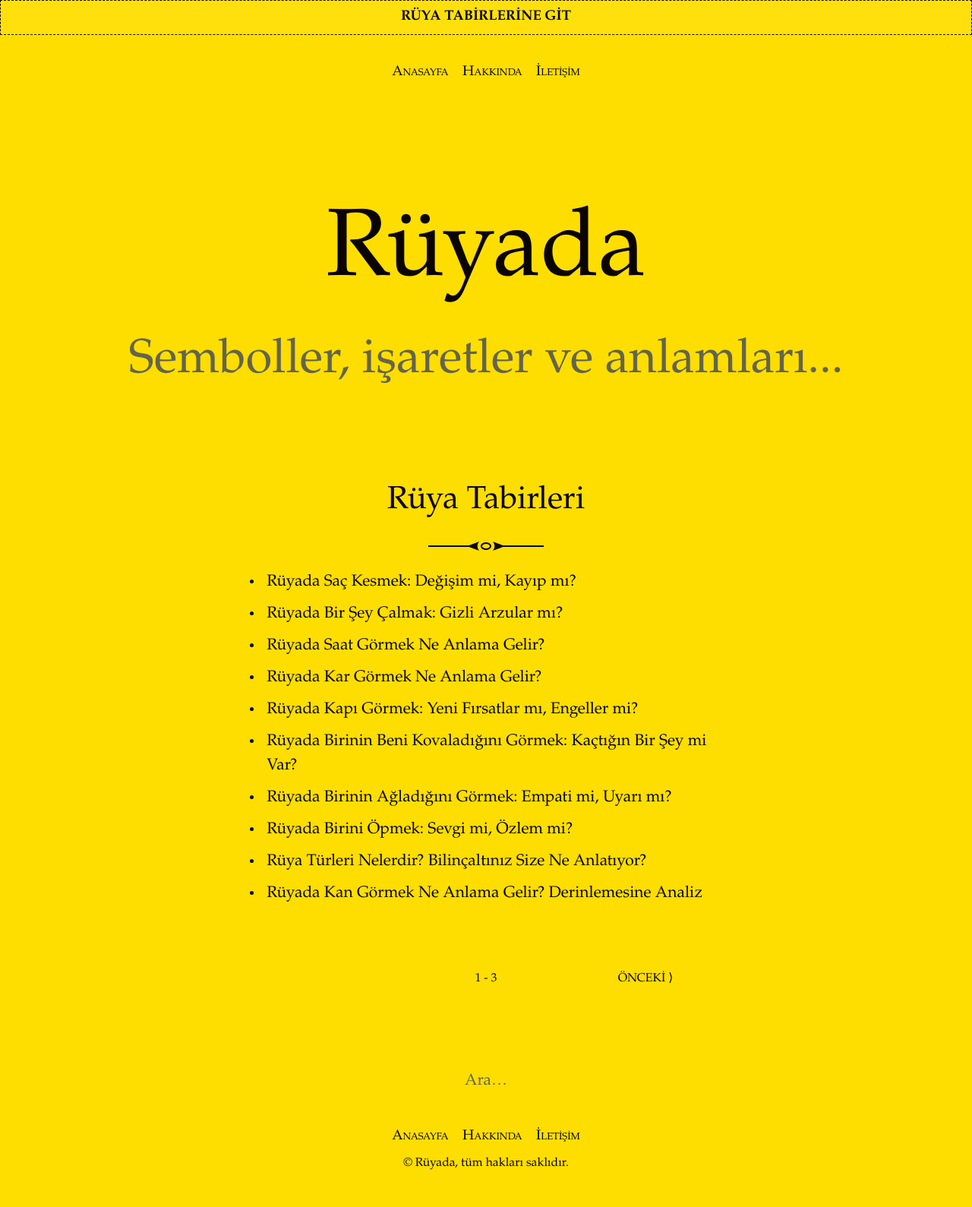
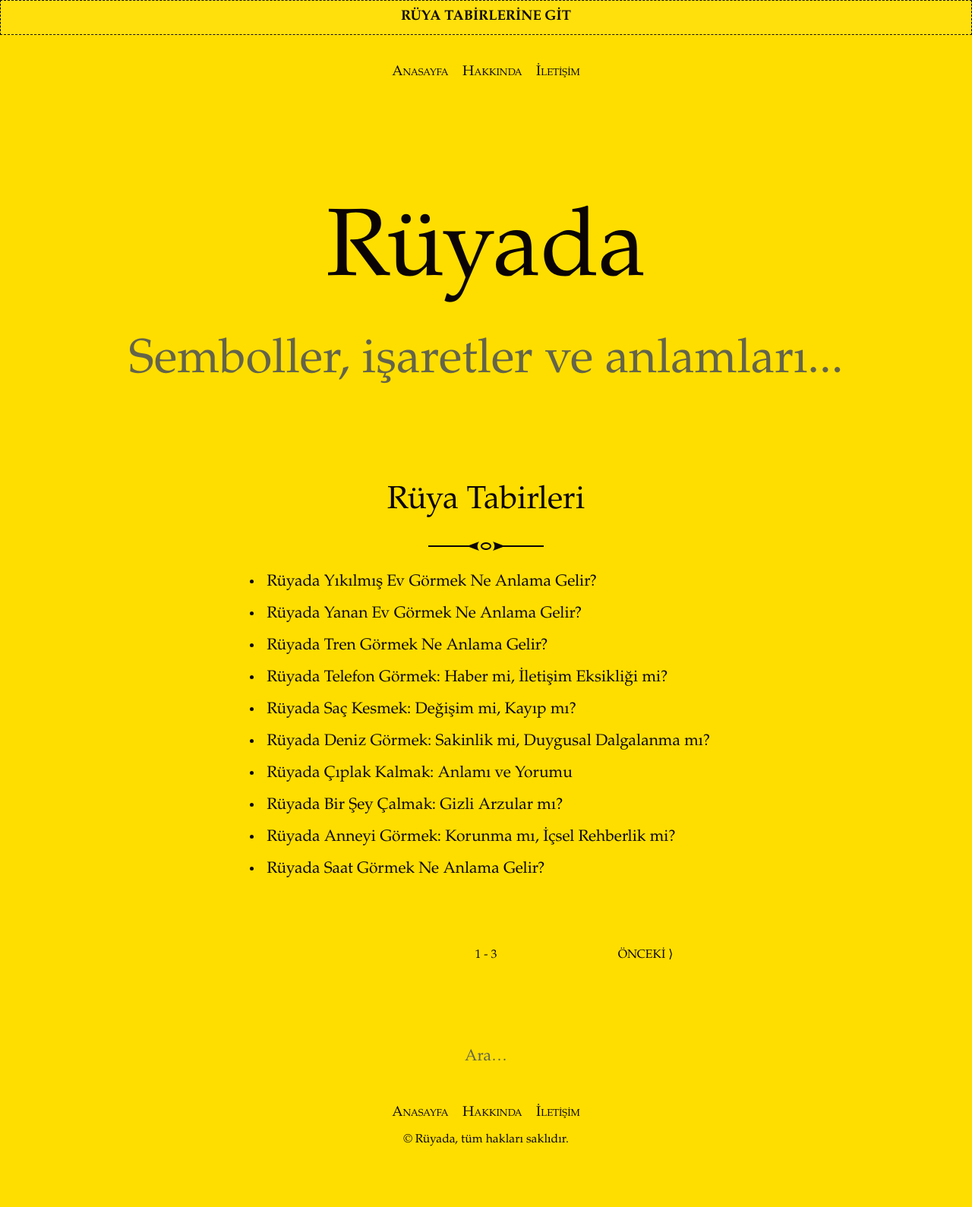
Before and after one commit to melihkocaturk/ruya-blog, a Jekyll site: the page built from index.html, in a window 1280 px wide. Shown: the whole page at 76% size. Built offline with Jekyll 4.4.1, drawn with Linux system fonts in a browser that asks for light colours; the list of posts is cut into pages by our own code; after the commit the page ends 1557 px from its top, so only the background shows below that; some of the changed lines change nothing that is shown.

Commit message:
new posts added

```diff
--- a/_config.yml
+++ b/_config.yml
@@ -49,3 +49,4 @@ permalink: /:title
 google_analytics: "G-TTT59G780P"
 disqus:
   shortname: ruyada
+comments: true
--- /dev/null
+++ b/_posts/2025/2025-02-20-ruyada-anneyi-gormek.md
@@ -0,0 +1,34 @@
+---
+layout: post
+title: "Rüyada Anneyi Görmek: Korunma mı, İçsel Rehberlik mi?"
+description: "Anneyi rüyada görmek genellikle sıcaklık, güven ve korunma hissiyle ilişkilendirilir."
+author: Morpheus
+---
+
+Rüyalar, bilinçaltımızın bize mesajlar ilettiği gizemli dünyalardır. Özellikle sevdiklerimizi rüyalarımızda görmek, derin anlamlar taşıyabilir. Anneyi rüyada görmek ise genellikle sıcaklık, güven ve korunma hissiyle ilişkilendirilir. Peki, bu rüyalar gerçekten sadece bir güven duygusunu mu yansıtıyor, yoksa içsel rehberlik mesajları mı içeriyor?
+
+## Anneyi Rüyada Görmek Ne Anlama Gelir?
+
+Annenin rüyada görülmesi, farklı şekillerde yorumlanabilir. Annenin yaşayıp yaşamadığı, rüyanın içeriği ve rüya sahibinin o anki ruh hali gibi faktörler, anlamı değiştirebilir. Genel olarak, anneyi rüyada görmek şu temaları içerebilir:
+
+- **Korunma ve Güven**: Anne figürü, hayatın en güçlü koruyucu ve besleyici sembollerinden biridir. Bu nedenle, böyle bir rüya kişinin kendini güvende hissetmeye ihtiyacı olduğunu gösterebilir.
+- **Özlem ve Hasret**: Eğer rüyayı gören kişi annesinden uzakta ya da onu kaybetmişse, bu rüya özlem duygularının bir yansıması olabilir.
+- **İçsel Rehberlik**: Annenin rüyada bir şeyler söylemesi veya yönlendirmesi, bilinçaltının bir mesajı olabilir. Kendi iç sesinizi dinlemeniz gerektiğine işaret edebilir.
+- **Uyarı ve Duygusal Rehberlik**: Rüyanızda anneniz sizi uyarıyor veya bir konuda öğüt veriyorsa, bu bilinçaltınızın size yol göstermeye çalıştığını gösteriyor olabilir.
+
+## Rüyada Anneyi Farklı Şekillerde Görmek
+
+- **Mutlu ve huzurlu bir anne görmek**: Hayatınızda olumlu bir döneme gireceğinize veya içsel huzura kavuşacağınıza işaret edebilir.
+- **Üzgün veya ağlayan bir anne görmek**: Hayatınızda bazı konulara dikkat etmeniz gerektiğini ya da vicdani bir yük taşıdığınızı gösterebilir.
+- **Anneyle konuşmak**: Yakın zamanda önemli bir karar vermeniz gerekebileceğine veya bilinçaltınızın size rehberlik etmeye çalıştığına işaret edebilir.
+- **Ölmüş anneyi görmek**: Bu tür rüyalar genellikle geçmişe duyulan özlem veya annenin verdiği öğütlerin yeniden hatırlanmasıyla ilgilidir. Eğer size bir şey söylüyorsa, bilinçaltınız onun rehberliğine ihtiyaç duyuyor olabilir.
+
+## Rüyalar Mesaj mı, Sadece Zihinsel Bir Süreç mi?
+
+Bazı psikologlar, rüyaların bilinçaltımızdaki duygu ve düşüncelerin yansıması olduğunu söylerken, bazı ruhani inanışlara göre rüyalar mesajlar taşıyabilir. Annenizi rüyanızda görmek, sizin için önemli olan bir konuda bilinçaltınızın size yol göstermeye çalıştığını düşündürebilir.
+
+Eğer bu tür rüyalar sık sık tekrarlanıyorsa, o rüyadaki detayları not almak ve duygularınızı analiz etmek faydalı olabilir. Rüyanızın size ne anlatmaya çalıştığını anlamaya çalışarak, hayatınızdaki bazı eksiklikleri veya ihtiyaçları daha iyi fark edebilirsiniz.
+
+## Sonuç
+
+Anneyi rüyada görmek, kişinin duygusal durumuna, bilinçaltındaki düşüncelerine ve yaşamındaki mevcut olaylara bağlı olarak farklı anlamlar taşıyabilir. Bu rüya bazen korunma ihtiyacınızı, bazen de içinizde saklı olan rehberlik arayışınızı yansıtıyor olabilir. Rüyalarınızı analiz ederken sezgilerinize güvenmeyi unutmayın!
--- /dev/null
+++ b/_posts/2025/2025-02-20-ruyada-ciplak-kalmak.md
@@ -0,0 +1,29 @@
+---
+layout: post
+title: "Rüyada Çıplak Kalmak: Anlamı ve Yorumu"
+description: "Rüyada çıplak kalmanın anlamı nedir? Bu rüya neye işaret eder?"
+author: Morpheus
+---
+
+Rüyalar, bilinçaltımızın birer yansımasıdır ve günlük yaşantımızla, duygularımızla doğrudan bağlantılıdır. Bazı rüyalar bizi huzursuz edebilir, hatta utanç duygusuna neden olabilir. "Rüyada çıplak kalmak" da bu türden bir rüyadır ve pek çok kişi için endişe verici olabilir. Peki, rüyada çıplak kalmanın anlamı nedir? Bu rüya neye işaret eder?
+
+## Rüyada Çıplak Kalmanın Genel Yorumu
+
+Rüyada kendini çıplak görmek, kişinin iç dünyasındaki savunmasızlık, güvensizlik veya mahcubiyet duygularını yansıtabilir. Çoğu zaman bu rüya, kişinin gerçek hayatında bir konuda açığa çıkma korkusu yaşadığını gösterir. Özellikle toplum içinde çıplak kalmak, başkaları tarafından yargılanma korkusuna veya bir sırrın ifşa edilmesine işaret edebilir.
+
+Bununla birlikte, çıplaklık her zaman olumsuz bir anlam taşımaz. Bazı rüya yorumcularına göre, çıplak olmak doğallığı ve samimiyeti de temsil edebilir. Eğer rüyanızda çıplak olmanıza rağmen utanmıyorsanız, bu, kendinizle barışık olduğunuzun ve özgüveninizin yüksek olduğunun göstergesi olabilir.
+
+## Rüyanın Detaylarına Göre Anlamları
+
+- **Kalabalık içinde çıplak kalmak**: Kendinizi savunmasız hissettiğinizi veya başkalarının sizi eleştireceğinden korktuğunuzu gösterebilir.
+- **Evde çıplak olmak**: Kendi iç dünyanızda rahat olduğunuzu ve kendinizi olduğunuz gibi kabul ettiğinizi simgeler.
+- **Bir başkasını çıplak görmek**: Çevrenizdeki bir kişinin sırrına veya zayıflığına tanık olabilirsiniz.
+- **Çıplak olup utanmamak**: İçsel bir özgürlüğe ulaştığınızı ve başkalarının ne düşündüğünü umursamadığınızı gösterir.
+
+## Psikolojik Açıdan Rüyada Çıplaklık
+
+Psikanaliz açısından çıplaklık, bastırılmış duygularla ilişkilendirilebilir. Sigmund Freud’a göre bu tür rüyalar, kişinin bilinçaltında gizlediği korkuların veya arzuların bir yansıması olabilir. Carl Jung ise çıplaklığı, bireyin gerçek benliğiyle yüzleşme çabası olarak değerlendirmiştir.
+
+## Sonuç
+
+Rüyada çıplak kalmak, kişinin bilinçaltındaki güvensizlikleri veya özgüven seviyesini ortaya çıkaran bir rüyadır. Rüyanın detayları ve rüya sahibinin hisleri, yorumlamada büyük rol oynar. Eğer bu tür rüyalar sık sık tekrar ediyorsa, günlük hayatta yaşanan stres faktörleri veya bastırılmış duygular üzerinde düşünmek faydalı olabilir. Unutmayın, rüyalar her zaman korkulacak şeyler değildir; bazen kendimizi daha iyi anlamamıza yardımcı olan rehberlerdir.
--- /dev/null
+++ b/_posts/2025/2025-02-20-ruyada-deniz-gormek.md
@@ -0,0 +1,36 @@
+---
+layout: post
+title: "Rüyada Deniz Görmek: Sakinlik mi, Duygusal Dalgalanma mı?"
+description: "Sakin bir deniz huzuru mu, yoksa dalgalı bir deniz duygusal çalkantıyı mı simgeler?"
+author: Morpheus
+---
+
+Rüyalar, bilinçaltımızın bizlere sunduğu gizemli mesajlarla doludur. Özellikle doğa unsurlarını içeren rüyalar, güçlü semboller barındırır. Deniz, sonsuzluğu, derin duyguları ve bilinçaltının gizli katmanlarını temsil eden etkileyici bir rüya simgesidir. Peki, rüyada deniz görmek ne anlama gelir? Sakin bir deniz huzuru mu, yoksa dalgalı bir deniz duygusal çalkantıyı mı simgeler?
+
+## Sakin ve Durgun Deniz: İç Huzur ve Denge
+
+Rüyanızda gördüğünüz deniz sakin ve durgunsa, bu genellikle iç huzura, dinginliğe ve duygusal dengenize işaret eder. Hayatınızda şu an kendinizi güvende ve mutlu hissediyor olabilirsiniz. Aynı zamanda, sakin bir deniz yeni başlangıçların habercisi olabilir. Kendi iç dünyanızda bir denge kurduğunuzun ve olaylara daha bilinçli yaklaştığınızın bir göstergesi olabilir.
+
+## Dalgalı ve Fırtınalı Deniz: Duygusal Çalkantılar
+
+Eğer rüyanızda deniz dalgalıysa, bu genellikle içsel karmaşa, stres ve duygusal zorlukların bir yansımasıdır. Günlük hayatta yaşadığınız belirsizlikler, endişeler ya da bastırılmış duygular, rüyanızda fırtınalı bir deniz olarak karşınıza çıkabilir. Büyük dalgalar, hayatınızda sizi zorlayan durumlarla yüzleşmek zorunda kalabileceğinizi gösterir. Eğer fırtınanın içinde olduğunuzu hissediyorsanız, bilinçaltınız size mevcut problemlerle yüzleşme zamanı geldiğini söylüyor olabilir.
+
+## Denizin Rengi ve Anlamı
+
+Denizin rengi de rüyanın anlamını etkileyen önemli bir faktördür:
+
+- **Masmavi ve berrak bir deniz**, iç huzurunuzu ve olumlu düşüncelerinizi simgeler.
+- **Koyu ve bulanık bir deniz**, belirsizlikleri, korkuları ve kararsızlıkları ifade edebilir.
+- **Kırmızımsı veya garip renklerde bir deniz**, hayatınızda sizi huzursuz eden olayların varlığına işaret edebilir.
+
+## Denizle Olan Etkileşim: Özgürlük ya da Endişe
+
+- Eğer rüyanızda denize giriyorsanız, bu genellikle bir arınma sürecinde olduğunuzu gösterir. Belki de geçmişte yaşadığınız bir durumu geride bırakmaya hazırsınız.
+- Deniz kenarında durup sadece izliyorsanız, bilinçaltınız size bazı kararları düşünmeniz için zaman tanıyor olabilir.
+- Deniz sizi içine çekiyorsa veya boğuluyorsanız, bilinçaltınızdaki bastırılmış korkuların ve kaygıların su yüzüne çıkmaya başladığını simgeler.
+
+## Sonuç: Rüyanın Şifrelerini Çözmek
+
+Rüyada deniz görmek, kişinin bilinçaltındaki duygusal durumuna dair güçlü ipuçları sunar. Sakin bir deniz huzuru simgelerken, dalgalı bir deniz içsel çatışmalara işaret edebilir. Rüyanızın detaylarını hatırlayarak, kendiniz ve yaşamınızdaki süreçler hakkında daha fazla içgörü kazanabilirsiniz.
+
+Siz hiç rüyanızda deniz gördünüz mü? Eğer gördüyseniz, rüyanızın nasıl bir anlam taşıdığını hiç düşündünüz mü?
--- /dev/null
+++ b/_posts/2025/2025-02-20-ruyada-telefon-gormek.md
@@ -0,0 +1,31 @@
+---
+layout: post
+title: "Rüyada Telefon Görmek: Haber mi, İletişim Eksikliği mi?"
+description: "Rüyada telefon görmek ne anlama gelir? Bu, önemli bir haberin habercisi mi, yoksa iletişim eksikliğinin bir yansıması mı?"
+author: Morpheus
+---
+
+Rüyalar, bilinçaltımızın bize mesajlar gönderdiği gizemli dünyalardır. Günlük hayatta sıkça kullandığımız nesnelerden biri olan telefon da rüyalarda farklı anlamlar taşıyabilir. Peki, rüyada telefon görmek ne anlama gelir? Bu, önemli bir haberin habercisi mi, yoksa iletişim eksikliğinin bir yansıması mı?
+
+## Rüyada Telefon Görmenin Anlamları
+
+Rüyada telefon görmek, rüyanın içeriğine ve hissedilen duygulara bağlı olarak farklı şekillerde yorumlanabilir:
+
+1. **Haber Almak**: Telefon genellikle iletişimi temsil ettiğinden, rüyanızda telefon görmek önemli bir haber alacağınızın işareti olabilir. Bu haber, beklediğiniz bir gelişmeye dair olabilir ya da sizi şaşırtacak yeni bir bilgiyi temsil edebilir.
+2. **İletişim Eksikliği**: Eğer rüyanızda telefon bozuksa, şarjı bitmişse veya bağlantı kuramıyorsanız, bu durum çevrenizle iletişim kurmada zorlandığınızı gösterebilir. Belki de birisiyle aranızda çözülmesi gereken bir problem vardır.
+3. **Uyarı ve İçgüdüler**: Rüyada çalan bir telefonu açamamak ya da arayanın kim olduğunu bilememek, dikkatinizi çekmeniz gereken bir durumu işaret edebilir. Hayatınızdaki önemli bir konuya yeterince odaklanmadığınızın veya bir fırsatı kaçırmak üzere olduğunuzun göstergesi olabilir.
+4. **Geçmişten Gelen Bağlantılar**: Rüyada eski bir telefon görmek ya da geçmişten biriyle telefonla konuşmak, geçmişinizle bağlantılı bir konuya dikkat etmeniz gerektiğini ifade edebilir. Belki de geçmişte yarım kalan bir mesele yeniden gündeme gelecektir.
+5. **Bilinçaltı Duygular**: Telefonla konuştuğunuz kişinin kim olduğu ve konuşmanın içeriği de rüyanın anlamını derinleştirebilir. Eğer sevdiğiniz biriyle konuşuyorsanız, onunla ilgili özlem duyuyor olabilirsiniz. Tersine, gergin bir konuşma yapıyorsanız, bilinçaltınızda çözülmesi gereken bir huzursuzluk olabilir.
+
+## Rüyanızda Telefon Görürseniz Ne Yapmalısınız?
+
+Rüyalar kişisel deneyimlere dayandığı için, en doğru yorumu yapabilmek adına rüyanızın detaylarını gözden geçirin:
+
+- Telefon çalışıyor muydu?
+- Kiminle konuşuyordunuz?
+- Telefonu açabildiniz mi, yoksa sorun mu yaşadınız?
+- Rüya sırasında nasıl hissettiniz?
+
+Bu detaylar, rüyanızın sizin için ne anlama geldiğini daha iyi anlamanıza yardımcı olabilir. Eğer rüyanız size bir mesaj veriyorsa, bunu gerçek hayatınıza nasıl uygulayabileceğinizi düşünmek faydalı olacaktır.
+
+**Sonuç olarak**, rüyada telefon görmek haberci bir işaret, iletişim eksikliğinin yansıması veya içsel bir uyarı olabilir. Rüyanızın detaylarına odaklanarak, bilinçaltınızın size ne anlatmak istediğini keşfedebilirsiniz. Unutmayın, rüyalar bazen sadece günlük yaşantımızın bir yansıması, bazen de hayatımızı yönlendiren önemli ipuçlarıdır.
--- /dev/null
+++ b/_posts/2025/2025-02-20-ruyada-tren-gormek-ne-anlama-gelir.md
@@ -0,0 +1,31 @@
+---
+layout: post
+title: "Rüyada Tren Görmek Ne Anlama Gelir?"
+description: "Tren, yolculuk ve değişimi simgelediğinden, kişinin hayatında yeni bir dönemin başlangıcı olarak yorumlanbilir."
+author: Morpheus
+---
+
+Rüyalar, bilinçaltımızın bize sunduğu gizemli mesajlarla doludur. Tren rüyaları da bu anlamda önemli semboller taşır. Genellikle hayat yolculuğunu, hedeflere ulaşma sürecini veya önemli değişim ve dönüşümleri simgeler. Peki, rüyada tren görmek ne anlama gelir? İşte detayları...
+
+## Rüyada Tren Görmek Genel Anlamı
+
+Rüyada tren görmek, düzenli ve planlı bir hayatı ifade edebilir. Tren rayları, belirli bir yolu takip ettiğimizin göstergesi olabilir. Bu, hayatınızdaki olayların belli bir plana göre ilerlediğine işaret edebilir. Aynı zamanda tren, yolculuk ve değişimi simgelediğinden, kişinin hayatında yeni bir dönemin başlangıcına da yorulabilir.
+
+## Farklı Tren Rüyalarının Anlamları
+
+- **Hareket Halindeki Bir Tren Görmek**: Eğer rüyanızda bir trenin hareket ettiğini görüyorsanız, bu, hedeflerinize doğru ilerlediğinizi ve başarılı olacağınızı gösterir.
+- **Trene Binmek**: Trene bindiğinizi görmek, hayatınızda önemli bir adım atacağınıza, yeni fırsatlarla karşılaşacağınıza işaret eder.
+- **Treni Kaçırmak**: Rüyanızda treni kaçırdığınızı görmek, bazı fırsatları değerlendiremediğinizi veya zaman yönetiminde eksiklikler yaşadığınızı simgeliyor olabilir.
+- **Raydan Çıkan Bir Tren Görmek**: Hayatınızda bazı şeylerin kontrolden çıkmış olabileceğini veya planlarınızın beklediğiniz gibi gitmediğini gösterir.
+- **Boş Bir Tren Görmek**: Çevrenizde yalnız hissettiğinizi ya da beklentilerinizin karşılanmadığını ifade edebilir.
+- **Kalabalık Bir Tren Görmek**: Sosyal hayatınızın hareketli olduğunu veya hayatınızdaki insanlarla ortak bir yolculuk yaptığınızı simgeler.
+
+## Tren Rüyalarının Psikolojik Yorumu
+
+Rüyada tren görmek, bilinçaltımızın düzenli ve programlı bir yaşam isteğini de yansıtabilir. Eğer rüyanızda treni kaçırıyorsanız, bu genellikle geçmişe dair pişmanlıklarınızı veya bir şeyleri zamanında yapamama kaygısını ifade eder.
+
+## Sonuç
+
+Rüyalarda tren görmek, kişinin hayat yolculuğu, hedefleri ve değişimleri hakkında ipuçları sunar. Trenin hareketi, doluluğu ya da raydan çıkışı gibi detaylar, rüyanın anlamını daha iyi kavramamıza yardımcı olabilir. Unutmayın ki rüyalar kişisel deneyimlere göre değişebilir, bu yüzden en doğru yorumu yapmak için kendi hayatınızı ve hislerinizi göz önünde bulundurmalısınız.
+
+Siz hiç rüyanızda tren gördünüz mü? Görmüşseniz, yorumlarda paylaşabilirsiniz!
--- /dev/null
+++ b/_posts/2025/2025-02-20-ruyada-yanan-ev-gormek-ne-anlama-gelir.md
@@ -0,0 +1,35 @@
+---
+layout: post
+title: "Rüyada Yanan Ev Görmek Ne Anlama Gelir?"
+description: "Rüyada yanan bir ev görmek, oldukça etkileyici ve korkutucu bir deneyim olabilir. Peki, bu rüya ne anlama gelir?"
+author: Morpheus
+---
+
+Rüyalar, bilinçaltımızın yansımalarıdır ve bazen bize önemli mesajlar verir. Rüyada yanan bir ev görmek, oldukça etkileyici ve korkutucu bir deneyim olabilir. Peki, bu rüya ne anlama gelir? İşte detaylı bir yorum:
+
+## Rüyada Yanan Ev Görmenin Genel Anlamı
+
+Rüyada bir evin yanması, genellikle büyük değişimlerin, dönüşümlerin ve duygusal patlamaların habercisidir. Bu rüya, hayatınızda önemli bir dönüm noktasına geldiğinizi, eski alışkanlıklarınızı geride bırakıp yeni bir başlangıç yapmanız gerektiğini simgeliyor olabilir.
+
+## Olumlu Yorumlar
+
+- **Yeniden Doğuş ve Değişim**: Ateş, yok edici olduğu kadar dönüştürücü bir güçtür. Bu yüzden rüyada bir evin yanması, geçmişi geride bırakıp yeni bir hayata adım atacağınızı gösterebilir.
+- **Kişisel Gelişim**: İçsel bir arınma sürecine giriyor olabilirsiniz. Kendinizi ruhsal ve duygusal açıdan yenileme zamanı gelmiş olabilir.
+- **Eski Alışkanlıkları Bırakma**: Artık hayatınızda işe yaramayan şeylerden kurtulma isteğinizi temsil edebilir.
+
+## Olumsuz Yorumlar
+
+- **Stres ve Kaygı**: Eğer rüyanızda yanan evi izleyip üzüntü duyuyorsanız, bu durum hayatınızdaki stres ve kaygının arttığını gösterebilir.
+- **Ani Değişimler**: Beklenmedik bir olayın sizi etkileyebileceğine ve alıştığınız düzenin bozulabileceğine işaret edebilir.
+- **Maddi Kayıplar**: Ev, rüyalarda genellikle güvenliği ve maddi durumu simgeler. Bu nedenle yanan bir ev görmek, finansal kayıplara veya iş hayatında zorluklara delalet edebilir.
+
+## Rüyanın Detaylarına Göre Yorumlar
+
+- **Kendi eviniz yanıyorsa**: Özel hayatınızda büyük bir değişiklik yaşayabilirsiniz.
+- **Bir başkasının evi yanıyorsa**: Yakın çevrenizde önemli bir dönüşüm yaşanabilir.
+- **Evi söndürmeye çalışıyorsanız**: Bir sorunu çözmek için çaba sarf ettiğinizi gösterir.
+- **Yanmış bir evin kalıntılarını görüyorsanız**: Geçmişte yaşadığınız bir olayın etkilerinin devam ettiğini işaret eder.
+
+## Sonuç
+
+Rüyada yanan ev görmek, hayatınızda önemli değişikliklerin kapıda olduğuna işaret eden güçlü bir simgedir. Bu rüyanın sizin için ne anlama geldiğini en iyi siz bilebilirsiniz. Rüyanın detaylarını göz önünde bulundurarak, hayatınızdaki gelişmelere uyum sağlamaya çalışabilirsiniz.
--- /dev/null
+++ b/_posts/2025/2025-02-20-ruyada-yikilmis-ev-gormek-ne-anlama-gelir.md
@@ -0,0 +1,34 @@
+---
+layout: post
+title: "Rüyada Yıkılmış Ev Görmek Ne Anlama Gelir?"
+description: "Bu yazıda, rüyada yıkılmış ev görmenin farklı yorumlarına ve olası anlamlarına yer vereceğiz."
+author: Morpheus
+---
+
+Rüyalar, bilinçaltımızın mesajlarını içeren gizemli dünyalardır. Rüyada yıkılmış bir ev görmek, genellikle önemli bir anlam taşır ve rüya sahibinin hayatında yaşadığı dönüşümleri temsil edebilir. Bu yazıda, rüyada yıkılmış ev görmenin farklı yorumlarına ve olası anlamlarına yer vereceğiz.
+
+## 1. Geçmiş ve Değişimle Bağlantısı
+
+Bir ev, genellikle rüyalarda kişinin ruhsal durumu, ailesi veya hayatıyla ilgili metaforik bir anlam taşır. Yıkılmış bir ev, eski alışkanlıkların, önceden var olan düzenin veya köklü inançların sarsıldığını gösterebilir. Bu durum, rüya sahibinin hayatında yeni bir döneme girdiğini işaret edebilir.
+
+## 2. Maddi ve Manevi Kayıplar
+
+Rüyada bir evin yıkıldığını görmek, bazen maddi veya manevi kayıplarla da ilişkilendirilebilir. Külsüye dönüşüş, rüya sahibinin ekonomik olarak zor bir sürece girebileceğini veya kişisel hayatında büyük bir kayıp yaşayabileceğini gösterebilir.
+
+## 3. Yeniden Doğuş ve Yenilenme
+
+Her yıkım, aslında bir başlangıcının habercisi olabilir. Rüyada yıkılan bir ev görmek, eskimiş düşüncelerinizden, şartlanmalardan ve sizi sınırlayan öğelerden kurtulup yeni bir başlangıcın kapısında olduğunuza işaret edebilir. Bu, bazen bir ilişkinin son bulması, yeni bir işe başlamak veya taşınmak gibi hayati değişikliklerle ilişkilendirilebilir.
+
+## 4. Psikolojik ve Duygusal Durum
+
+Yıkılmış ev, bazen rüya sahibinin iç dünyasındaki dağınıklığı veya kaosu simgeler. Özellikle yoğun stres, kaygı veya depresyon altında olan kişiler, bilinçaltındaki duygusal çöküntüyü bu şekilde rüyalarında görebilirler. Kendi içsel dengenizi bulmak için bu rüyayı bir uyarı olarak görebilirsiniz.
+
+## 5. Geçmişin Yükü
+
+Bazen rüyada yıkılan ev, geçmişte yaşanan olumsuz olayların izlerini taşır. Travmalar, bağımlılıklar, unutulmamış hatıralar, bilinçaltınızda kendini böyle bir görüntüyle gösterebilir. Bu durumda, geçmişi kabullenmek ve kendinizi iyileştirmek için farkındalık geliştirmek önemlidir.
+
+## Sonuç
+
+Rüyalar, bize bilinçaltımızdan gelen mesajları anlamamız için birer ipucu sunar. Rüyada yıkılmış bir ev görmek, hayatınızda meydana gelebilecek değişimleri, kayıpları veya yeni başlangıcın işaretlerini taşıyabilir. Rüyanızın detaylarına dikkat ederek ve kendi hayatınızla ilişkilendirerek anlamlandırmak en doğru yaklaşım olacaktır.
+
+Siz bu tarz rüyalar gördünüz mü? Yorumlarınızı bizimle paylaşabilirsiniz!
```
